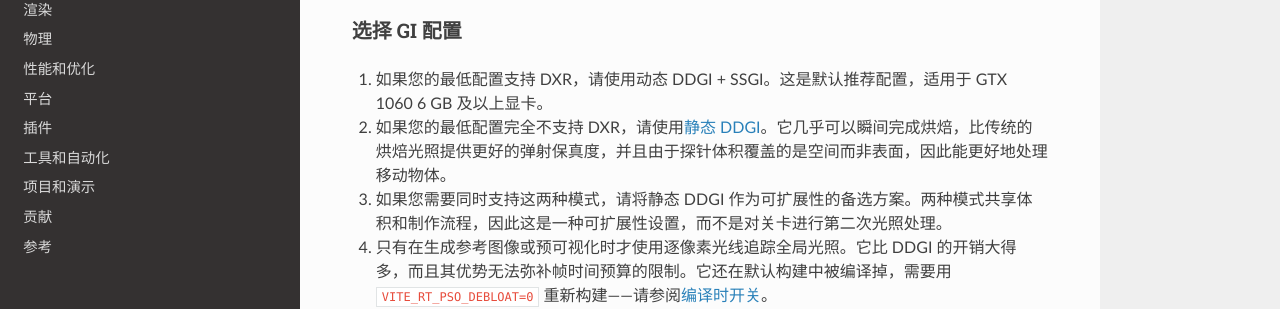
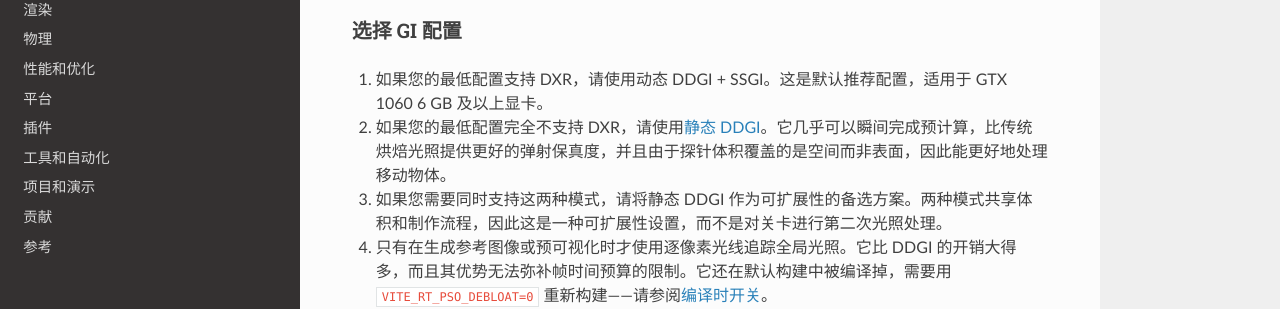
Before and after one commit to OpenHUTB/cpp, an MkDocs documentation site: the page built from docs/optimization/Rendering/Global-Illumination.md, in a window 1280 px wide and 900 px high, scrolled down 2500 px. Shown: the part 258-567 px from the top of the window. Built offline with MkDocs 1.6.1, drawn with Linux system fonts in a browser that asks for light colours; nearby versions of some CDN libraries; a script that is not in the unit is left out.

Commit message:
docs: 全局光照页的 bake 改为预计算
- 选项表里静态 DDGI 的「烘焙」改为「预计算」，与 DDGI 各页口径一致
- 第 2 步「几乎可以瞬间完成烘焙」改为「几乎可以瞬间完成预计算」，
  保留 traditional baked lighting 的「烘焙光照」

```diff
--- a/docs/optimization/Rendering/Global-Illumination.md
+++ b/docs/optimization/Rendering/Global-Illumination.md
@@ -10,7 +10,7 @@ Vite 推荐的 GI 组合是**动态 DDGI 加 SSGI**。DDGI 无噪声地解析世
 | 解决方案                          | 成本                 | 需要 DXR | 动态照明 | 最适合                                                          |
 |-----------------------------------|----------------------|---|---|-------------------------------------------------------------------|
 | [动态 DDGI](./DDGI-Dynamic.md)   | 低                  | 是 | 完全动态 | 几乎所有的东西                                                 |
-| [静态 DDGI](./DDGI-Static.md)     | 运行时接近于零 | 否 | 烘焙 | 低端和无 DXR 硬件                                       |
+| [静态 DDGI](./DDGI-Static.md)     | 运行时接近于零 | 否 | 预计算 | 低端和无 DXR 硬件                                       |
 | [SSGI](./SSGI.md)                   | 低                  | 否 | 完全动态 | 高频细节，与 DDGI 一起运行                 |
 | [Per-pixel RT GI](./Ray-Tracing.md) | 高                 | 是 | 完全动态 | GPU 比 PS5 快得多，参考                     |
 | [路径追踪](./Path-Tracing.md)                      | 极高                | 是 | 完全动态 | RTX 5080 及以上，真值参考                        |
@@ -71,7 +71,7 @@ r.SSGI.Enable=1
 
 1. 如果您的最低配置支持 DXR，请使用动态 DDGI + SSGI。这是默认推荐配置，适用于 GTX 1060 6 GB 及以上显卡。
 
-2. 如果您的最低配置完全不支持 DXR，请使用[静态 DDGI](./DDGI-Static.md)。它几乎可以瞬间完成烘焙，比传统的烘焙光照提供更好的弹射保真度，并且由于探针体积覆盖的是空间而非表面，因此能更好地处理移动物体。
+2. 如果您的最低配置完全不支持 DXR，请使用[静态 DDGI](./DDGI-Static.md)。它几乎可以瞬间完成预计算，比传统烘焙光照提供更好的弹射保真度，并且由于探针体积覆盖的是空间而非表面，因此能更好地处理移动物体。
 
 3. 如果您需要同时支持这两种模式，请将静态 DDGI 作为可扩展性的备选方案。两种模式共享体积和制作流程，因此这是一种可扩展性设置，而不是对关卡进行第二次光照处理。
 
```
